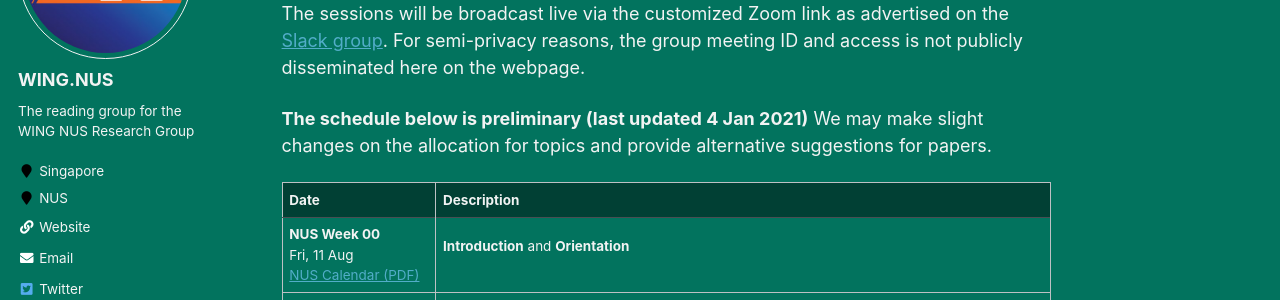
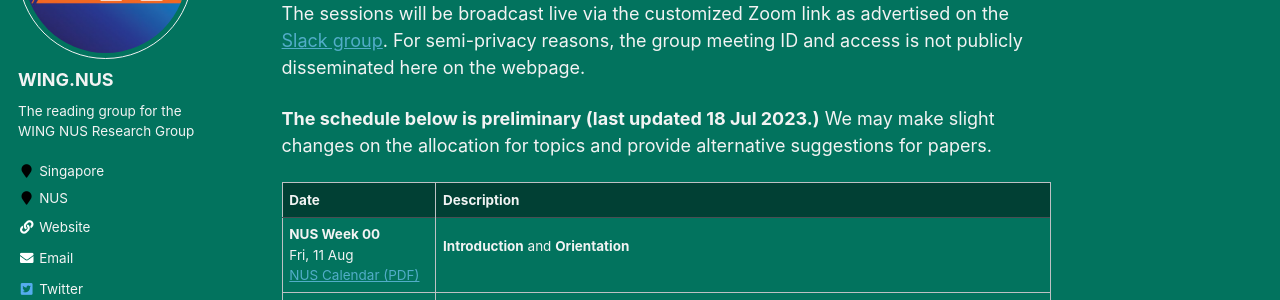
Before and after one commit to WING-NUS/cs6101, a Jekyll site: the page built from _pages/about.md, in a window 1280 px wide and 900 px high, scrolled down 912 px. Shown: the part 152-452 px from the top of the window. Built offline with Jekyll 4.4.1, drawn with Linux system fonts in a browser that asks for light colours.

Commit message:
Update update date.

```diff
--- a/_pages/about.md
+++ b/_pages/about.md
@@ -29,7 +29,7 @@ Please see the detailed schedule in the table.
 
 The sessions will be broadcast live via the customized Zoom link as advertised on the [Slack group](http://cs6101.slack.com).  For semi-privacy reasons, the group meeting ID and access is not publicly disseminated here on the webpage.
 
-**The schedule below is preliminary (last updated 4 Jan 2021)** We may make slight changes on the allocation for topics and provide alternative suggestions for papers.
+**The schedule below is preliminary (last updated 18 Jul 2023.)** We may make slight changes on the allocation for topics and provide alternative suggestions for papers.
 
 <table class="table table-striped">
 <thead class="thead-inverse"><tr><th>Date</th><th width="80%">Description</th></tr></thead>
```
